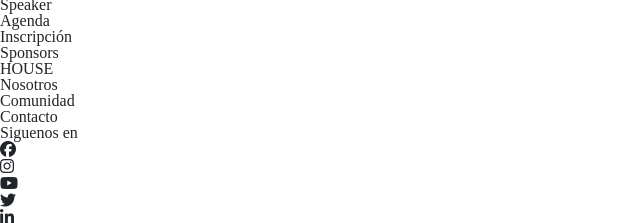
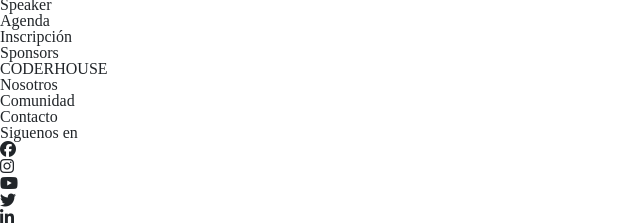
Before and after one commit to michelsalinas26/CoderConf, a plain HTML site: page index.html in a window 1280 px wide. Shown: the part 5124-5347 px from the top of the page, 0-640 px from the left. Drawn offline with nearby package versions, Linux system fonts and the light colour scheme.

Commit message:
Se agrego un texto al footer

```diff
--- a/index.html
+++ b/index.html
@@ -286,7 +286,7 @@
             <h3>Sponsors</h3>
         </div>
         <div>
-            <h2>HOUSE</h2>
+            <h2>CODERHOUSE</h2>
             <h3>Nosotros</h3>
             <h3>Comunidad</h3>
             <h3>Contacto</h3>
```
